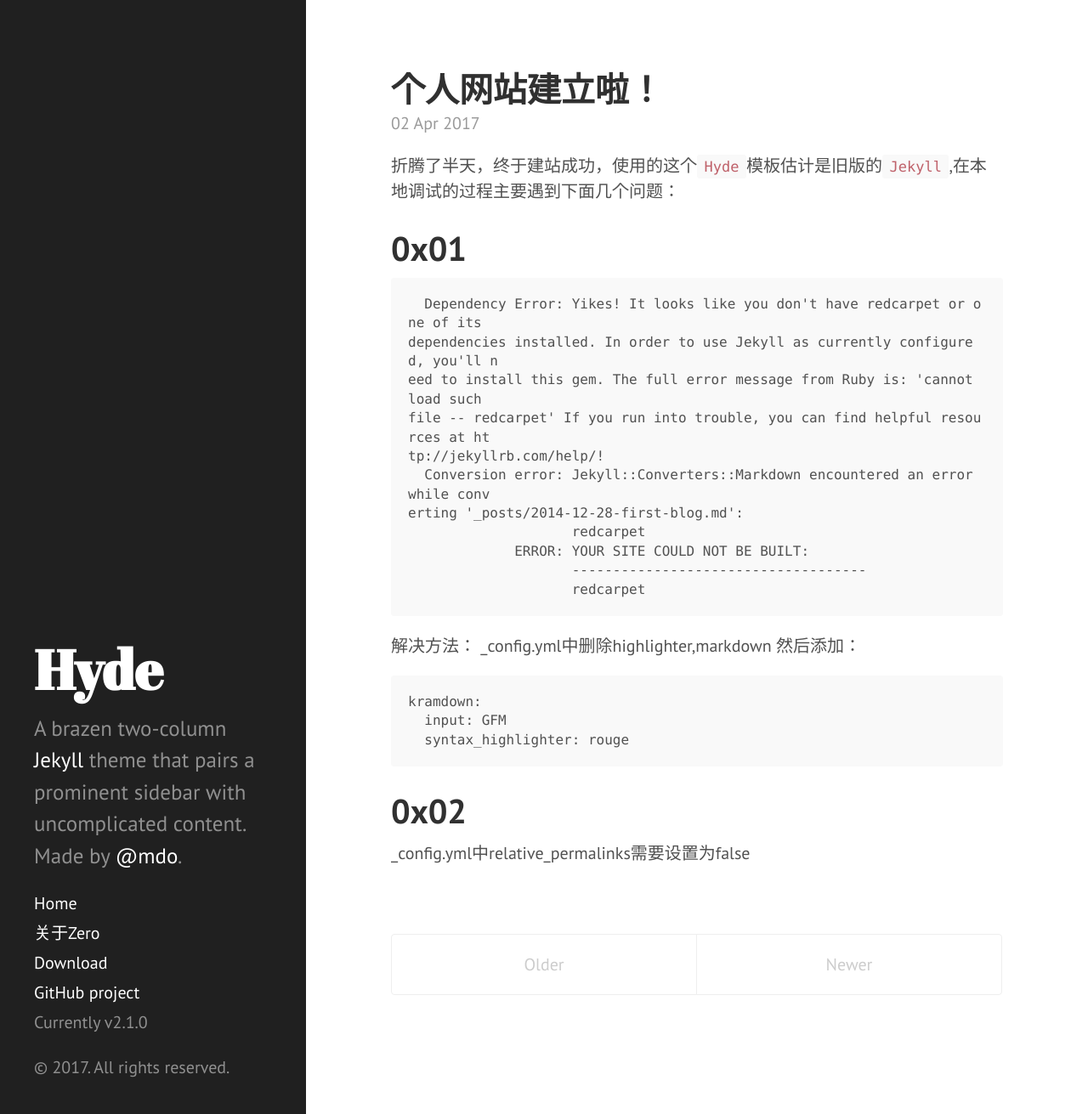
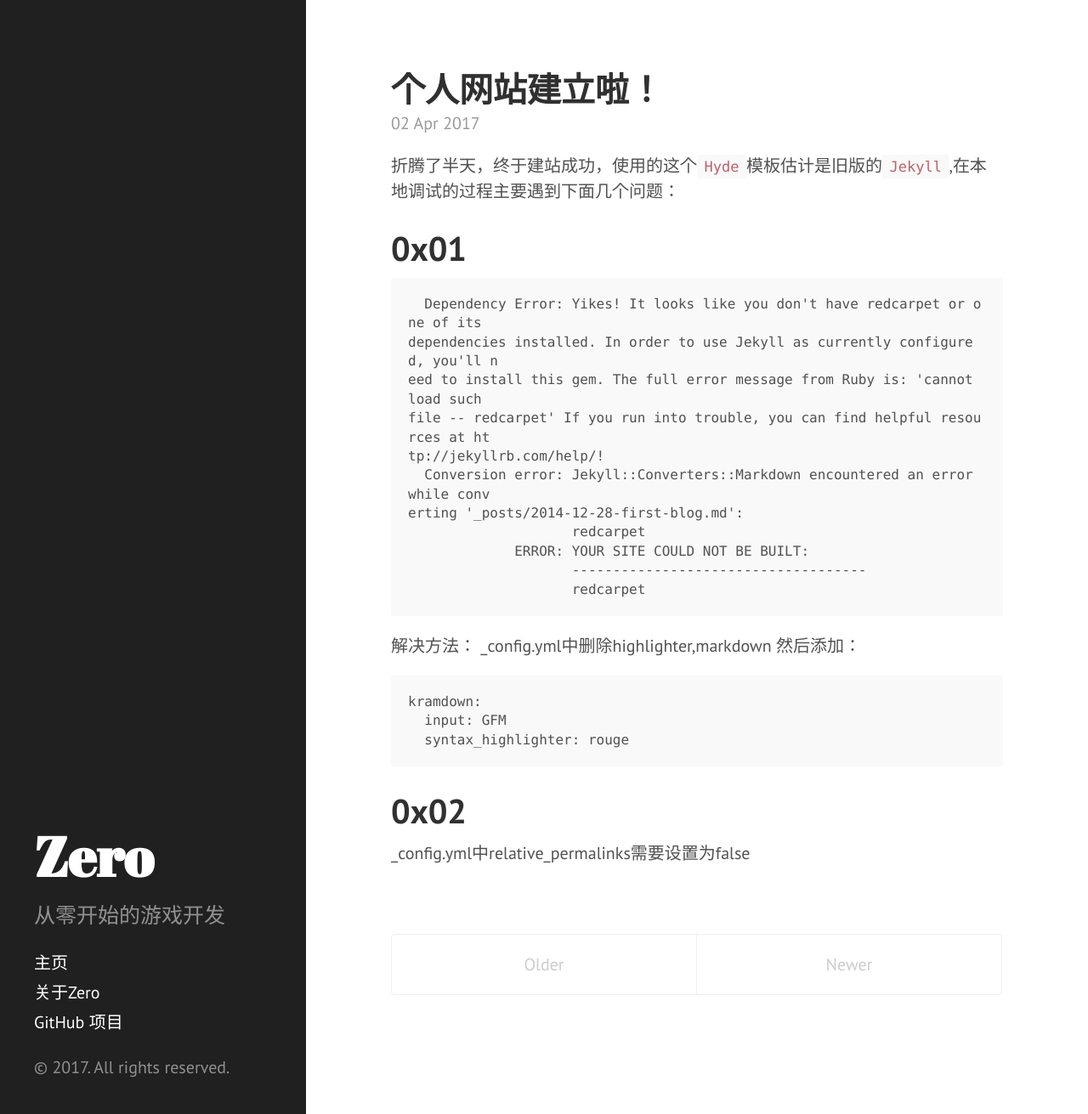
Before and after one commit to OhZero/ohZero.github.io, a Jekyll site: the page built from index.html, in a window 1280 px wide and 1311 px high. Shown: the whole window at 85% size. Built offline with Jekyll 4.4.1, drawn with Linux system fonts in a browser that asks for light colours; the list of posts is cut into pages by our own code.

Commit message:
修改介绍

```diff
--- a/404.html
+++ b/404.html
@@ -5,6 +5,6 @@ permalink: 404.html
 ---
 
 <div class="page">
-  <h1 class="page-title">404: Page not found</h1>
-  <p class="lead">Sorry, we've misplaced that URL or it's pointing to something that doesn't exist. <a href="{{ site.baseurl }}">Head back home</a> to try finding it again.</p>
+  <h1 class="page-title">404: 你找不到我</h1>
+  <p class="lead">对不起，您拨打的电话。。。</p>
 </div>
--- a/_config.yml
+++ b/_config.yml
@@ -7,22 +7,19 @@ permalink:        pretty
 relative_permalinks: false
 
 # Setup
-title:            Hyde
+title:            Zero
 tagline:          'A Jekyll theme'
-description:      'A brazen two-column <a href="http://jekyllrb.com" target="_blank">Jekyll</a> theme that pairs a prominent sidebar with uncomplicated content. Made by <a href="https://twitter.com/mdo" target="_blank">@mdo</a>.'
+description:      '从零开始的游戏开发'
 url:              http://hyde.getpoole.com
 baseurl:          /
 
-author:
-  name:           'Mark Otto'
-  url:            https://twitter.com/mdo
 
 paginate:         5
 
 # Custom vars
-version:          2.1.0
+#version:          2.1.0
 
 github:
-  repo:           https://github.com/poole/hyde
+  repo:           https://github.com/OhZero
 
 gems: [jekyll-paginate]
--- a/_includes/sidebar.html
+++ b/_includes/sidebar.html
@@ -10,7 +10,7 @@
     </div>
 
     <nav class="sidebar-nav">
-      <a class="sidebar-nav-item{% if page.url == site.baseurl %} active{% endif %}" href="{{ site.baseurl }}">Home</a>
+      <a class="sidebar-nav-item{% if page.url == site.baseurl %} active{% endif %}" href="{{ site.baseurl }}">主页</a>
 
       {% comment %}
         The code below dynamically generates a sidebar nav of pages with
@@ -26,9 +26,9 @@
         {% endif %}
       {% endfor %}
 
-      <a class="sidebar-nav-item" href="{{ site.github.repo }}/archive/v{{ site.version }}.zip">Download</a>
-      <a class="sidebar-nav-item" href="{{ site.github.repo }}">GitHub project</a>
-      <span class="sidebar-nav-item">Currently v{{ site.version }}</span>
+      <!--<a class="sidebar-nav-item" href="{{ site.github.repo }}/archive/v{{ site.version }}.zip">Download</a>-->
+      <a class="sidebar-nav-item" href="{{ site.github.repo }}">GitHub 项目</a>
+      <!--<span class="sidebar-nav-item">Currently v{{ site.version }}</span>-->
     </nav>
 
     <p>&copy; {{ site.time | date: '%Y' }}. All rights reserved.</p>
```
